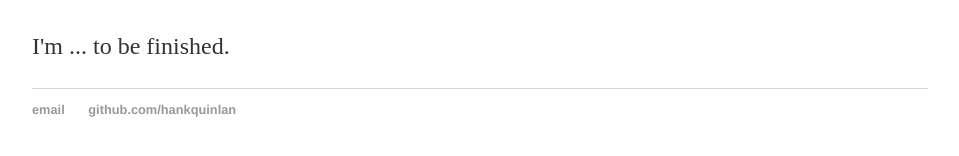
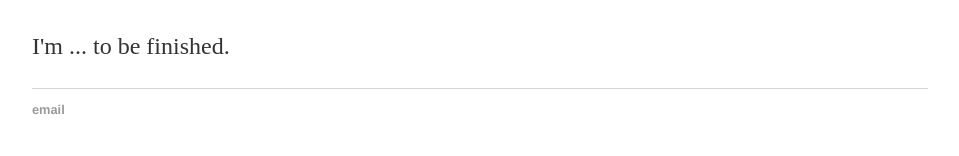
Before and after one commit to radarFudan/radarFudan.github.io, a Jekyll site: the page built from index.html, in a window 1280 px wide. Shown: the part 167-323 px from the top of the page, without its empty margins (160-1119 px from the left). Built offline with Jekyll 4.4.1, drawn with Linux system fonts in a browser that asks for light colours.

Commit message:
Update default.html

```diff
--- a/_layouts/default.html
+++ b/_layouts/default.html
@@ -21,8 +21,7 @@
 			</div><!-- /.container -->
 			<footer>
 	    		<ul>
-	        		<li><a href="mailto:hankquinlanhub@gmail.com">email</a></li>
-	        		<li><a href="https://github.com/hankquinlan">github.com/hankquinlan</a></li>
+	        		<li><a href="mailto:shida_wang@gmail.com">email</a></li>
 				</ul>
 			</footer>
 		</body>
```
